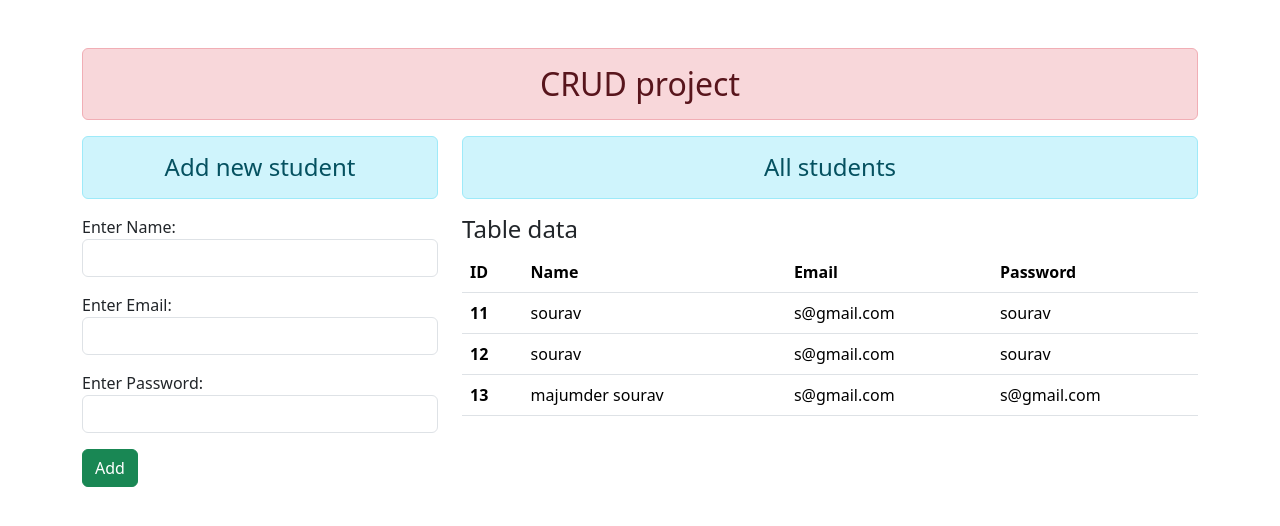
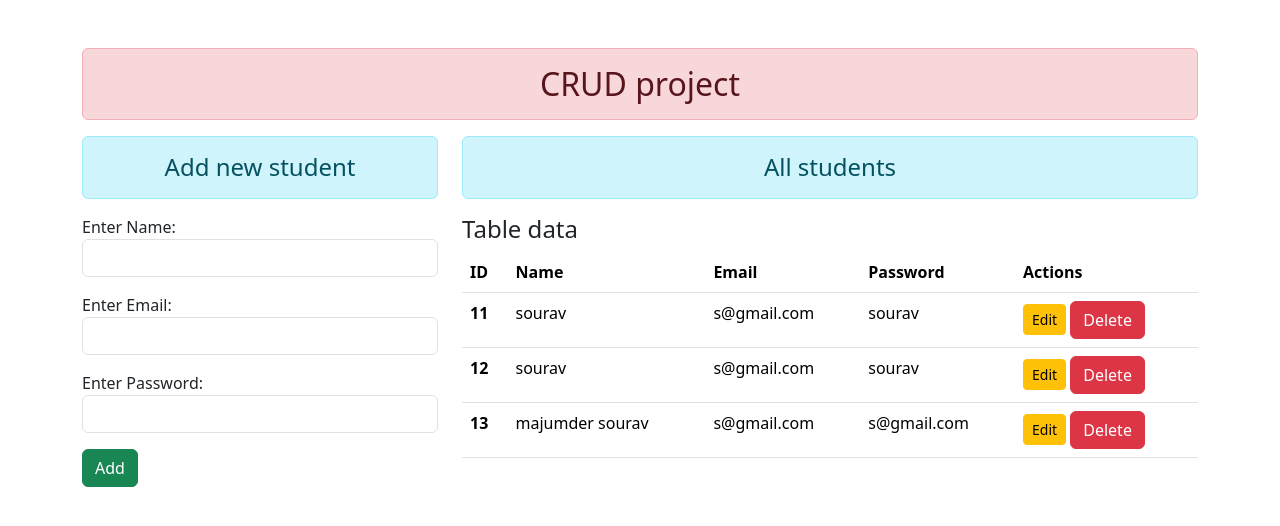
Before and after one commit to Majumder99/django_first_crud, a Django app: page /enroll/view in a window 1280 px wide. Shown: the top 526 px of the page. Run offline with Django 3.2, Linux system fonts and the light colour scheme; data comes from the database, SQL or seed files in the repository; both versions use the stored data as it was after the commit; some libraries are stand-ins or nearby versions.

Commit message:
done the crude app

```diff
--- a/enroll/forms.py
+++ b/enroll/forms.py
@@ -10,5 +10,5 @@ class StudentRegistration(forms.ModelForm):
         widgets = {
             'name': forms.TextInput(attrs={'class':'form-control'}),
             'email': forms.EmailInput(attrs={'class':'form-control'}),
-            'password': forms.PasswordInput(attrs={'class':'form-control'}),
+            'password': forms.PasswordInput(render_value=True,  attrs={'class':'form-control'}),
         }
--- a/enroll/templates/enroll/addandshow.html
+++ b/enroll/templates/enroll/addandshow.html
@@ -19,6 +19,7 @@
           <th scope="col">Name</th>
           <th scope="col">Email</th>
           <th scope="col">Password</th>
+          <th scope="col">Actions</th>
         </tr>
       </thead>
       <tbody>
@@ -28,6 +29,21 @@
           <td>{{student.name}}</td>
           <td>{{student.email}}</td>
           <td>{{student.password}}</td>
+          <td>
+            <a
+              href="{% url 'edit_data' student.id %}"
+              class="btn btn-warning btn-sm"
+              >Edit</a
+            >
+            <form
+              action="{% url 'delete_data' student.id %}"
+              method="POST"
+              class="d-inline"
+            >
+              {% csrf_token %}
+              <input type="submit" value="Delete" class="btn btn-danger" />
+            </form>
+          </td>
         </tr>
         {% endfor %}
       </tbody>
--- a/enroll/urls.py
+++ b/enroll/urls.py
@@ -2,5 +2,7 @@ from django.urls import path
 from . import views
 
 urlpatterns = [
-    path('view', views.add_show),
+    path('view', views.add_show, name="add_show"),
+    path('delete/<int:id>', views.delete_data, name="delete_data"),
+    path('edit/<int:id>', views.edit_data, name="edit_data"),
 ]
--- a/enroll/views.py
+++ b/enroll/views.py
@@ -1,4 +1,4 @@
-from django.shortcuts import render
+from django.shortcuts import redirect, render
 from .forms import StudentRegistration
 from .models import User
 
@@ -12,7 +12,30 @@ def add_show(request):
             pw = fm.cleaned_data['password']
             reg = User(name=nm, email=em, password=pw)
             reg.save()
+            return redirect('add_show')  # Redirect after successful form submission
     else:
         fm = StudentRegistration()
     stu = User.objects.all()
     return render(request, 'enroll/addandshow.html', {'form':fm, 'students': stu})
+
+# This function will delete
+def delete_data(request, id):
+    if request.method == "POST":
+        # id = request.POST.get('id')
+        pi = User.objects.get(pk=id)
+        pi.delete()
+        return redirect('add_show')
+    return render
+
+
+def edit_data(request, id):
+    if request.method == "POST":
+        pi = User.objects.get(pk=id)
+        fm = StudentRegistration(request.POST, instance=pi)
+        if fm.is_valid():
+            fm.save()
+            return redirect('add_show')
+    else:
+        pi = User.objects.get(pk=id)
+        fm = StudentRegistration(instance=pi)
+    return render(request, 'enroll/updatestudent.html', {'form':fm})
```
Also changed, not shown: enroll/templates/enroll/updatestudent.html (+12 -3 lines), db.sqlite3.
